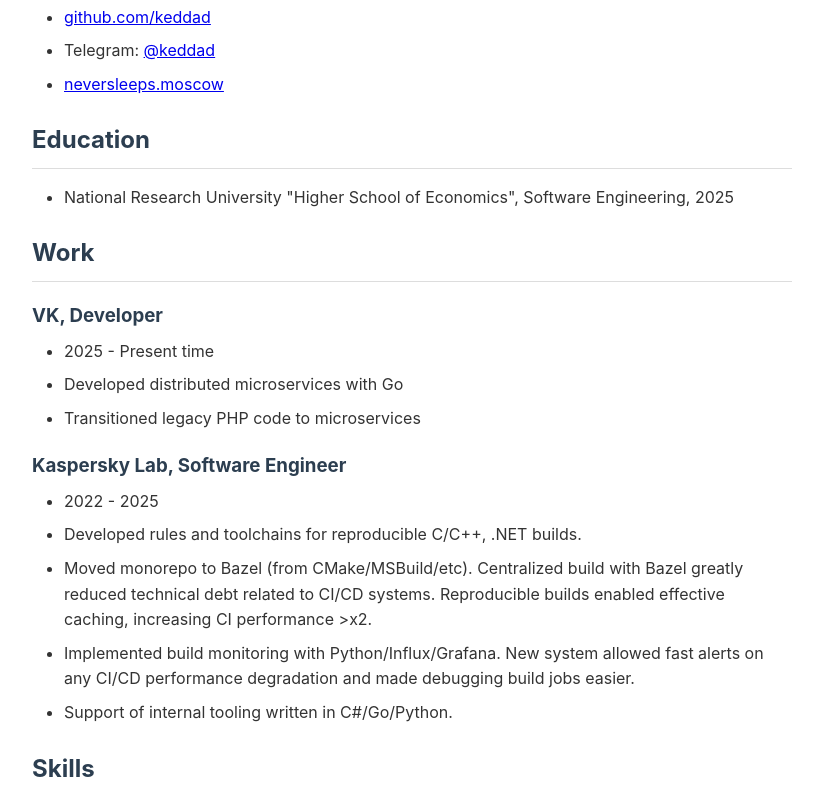
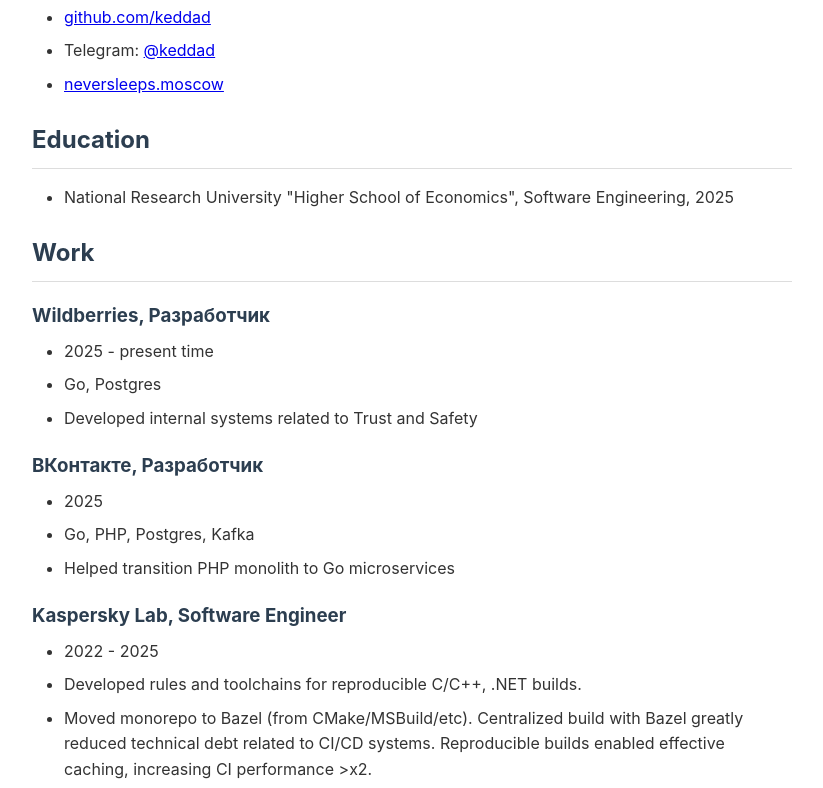
Before and after one commit to keddad/neversleeps, a plain HTML site: page publications/cv_en.html in a window 1280 px wide. Shown: the part 266-1054 px from the top of the page, without its empty margins (228-1051 px from the left). Drawn offline with nearby package versions, Linux system fonts and the light colour scheme.

Commit message:
Update HTML

```diff
--- a/publications/cv_en.html
+++ b/publications/cv_en.html
@@ -28,11 +28,17 @@
   Software Engineering, 2025</li>
   </ul>
   <h2 id="work">Work</h2>
-  <h3 id="vk-developer">VK, Developer</h3>
+  <h3 id="wildberries-разработчик">Wildberries, Разработчик</h3>
   <ul>
-  <li>2025 - Present time</li>
-  <li>Developed distributed microservices with Go</li>
-  <li>Transitioned legacy PHP code to microservices</li>
+  <li>2025 - present time</li>
+  <li>Go, Postgres</li>
+  <li>Developed internal systems related to Trust and Safety</li>
+  </ul>
+  <h3 id="вконтакте-разработчик">ВКонтакте, Разработчик</h3>
+  <ul>
+  <li>2025</li>
+  <li>Go, PHP, Postgres, Kafka</li>
+  <li>Helped transition PHP monolith to Go microservices</li>
   </ul>
   <h3 id="kaspersky-lab-software-engineer">Kaspersky Lab, Software
   Engineer</h3>
```
Also changed, not shown: index.html (+1 -0 lines), publications/cv.html (+9 -3 lines), 1 other file.
